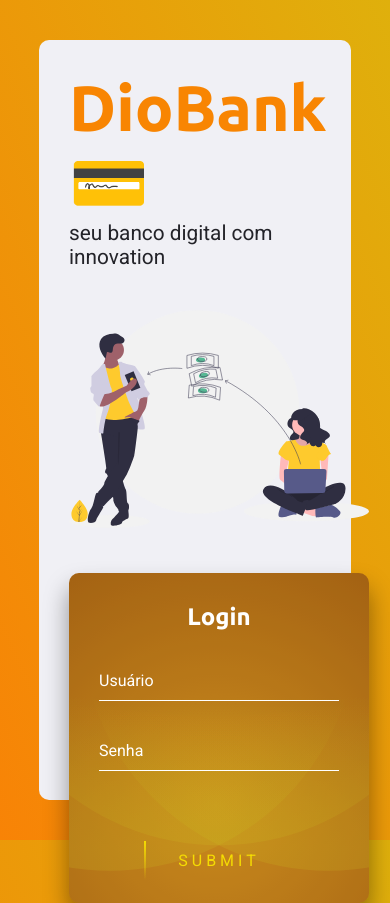
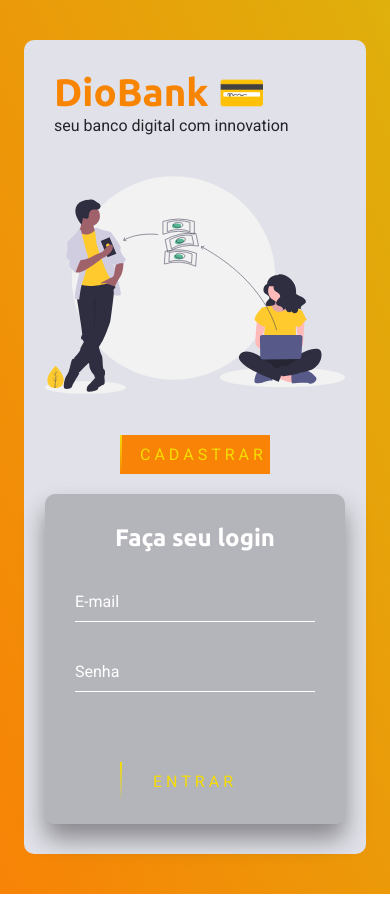
Before and after one commit to lucassgomes/diobank, a React (Create React App) app in the folder frontend/: page / in a window 390 px wide. Built offline with nearby package versions, Linux system fonts and the light colour scheme.

Commit message:
✨  button component | signup component | adjusting styles | add react-grid lib

```diff
--- a/frontend/package.json
+++ b/frontend/package.json
@@ -13,6 +13,7 @@
     "node-sass": "^4.14.1",
     "react": "^16.13.1",
     "react-dom": "^16.13.1",
+    "react-grid-system": "^7.0.2",
     "react-scripts": "3.4.1",
     "typescript": "~3.7.2"
   },
--- /dev/null
+++ b/frontend/src/components/Button/index.tsx
@@ -0,0 +1,44 @@
+import React from 'react';
+import PropTypes from 'prop-types';
+
+import './styles.scss';
+
+interface Props {
+  text: string,
+  customClass: string,
+  handleClick:() => {},
+}
+
+const Button = (props: Props) => {
+  const {
+    text,
+    customClass,
+    handleClick,
+  } = props
+
+  return (
+    <div className={` button ${customClass}`}>
+    <a href="/" onClick={handleClick}>
+      <span></span>
+      <span></span>
+      <span></span>
+      <span></span>
+    {text}
+    </a>
+    </div>
+  );
+};
+
+Button.defaultProps ={
+  text: 'CLIQUE',
+  customClass: null,
+  handleClick: null,
+}
+
+Button.protoTypes = {
+  children: PropTypes.string.isRequired,
+  customClass: PropTypes.string,
+  handleClick: PropTypes.func,
+}
+
+export default Button;
--- /dev/null
+++ b/frontend/src/components/Button/styles.scss
@@ -0,0 +1,116 @@
+.button {
+  display: flex;
+  flex-direction: row;
+  justify-content: center;
+  background: #F88306;
+}
+
+.button a {
+  width: 200px;
+  position: relative;
+  display: inline-block;
+  padding: 10px 20px;
+  color: #f4dc03;
+  font-size: 16px;
+  text-decoration: none;
+  text-transform: uppercase;
+  overflow: hidden;
+  transition: .5s;
+  // margin-top: 40px;
+  letter-spacing: 4px;
+  text-align: center;
+
+  @media screen and (max-width: 768px){
+    width: 150px;
+  }
+}
+
+.button a:hover {
+  background: #F88306;
+  color: #fff;
+  border-radius: 5px;
+  box-shadow: 0 0 5px #f4dc03,
+              0 0 25px #f4dc03,
+              0 0 50px #f4dc03,
+              0 0 100px #f4dc03;
+}
+
+.button a span {
+  position: absolute;
+  display: block;
+}
+
+.button a span:nth-child(1) {
+  top: 0;
+  left: -100%;
+  width: 100%;
+  height: 2px;
+  background: linear-gradient(90deg, transparent, #f4dc03);
+  animation: btn-anim1 1s linear infinite;
+}
+
+@keyframes btn-anim1 {
+  0% {
+    left: -100%;
+  }
+  50%,100% {
+    left: 100%;
+  }
+}
+
+.button a span:nth-child(2) {
+  top: -100%;
+  right: 0;
+  width: 2px;
+  height: 100%;
+  background: linear-gradient(180deg, transparent, #f4dc03);
+  animation: btn-anim2 1s linear infinite;
+  animation-delay: .25s
+}
+
+@keyframes btn-anim2 {
+  0% {
+    top: -100%;
+  }
+  50%,100% {
+    top: 100%;
+  }
+}
+
+.button a span:nth-child(3) {
+  bottom: 0;
+  right: -100%;
+  width: 100%;
+  height: 2px;
+  background: linear-gradient(270deg, transparent, #f4dc03);
+  animation: btn-anim3 1s linear infinite;
+  animation-delay: .5s
+}
+
+@keyframes btn-anim3 {
+  0% {
+    right: -100%;
+  }
+  50%,100% {
+    right: 100%;
+  }
+}
+
+.button a span:nth-child(4) {
+  bottom: -100%;
+  left: 0;
+  width: 2px;
+  height: 100%;
+  background: linear-gradient(360deg, transparent, #f4dc03);
+  animation: btn-anim4 1s linear infinite;
+  animation-delay: .75s
+}
+
+@keyframes btn-anim4 {
+  0% {
+    bottom: -100%;
+  }
+  50%,100% {
+    bottom: 100%;
+  }
+}
--- a/frontend/src/components/Header/styles.scss
+++ b/frontend/src/components/Header/styles.scss
@@ -1,8 +1,16 @@
 h1 {
   font-size: 4rem;
+
+  @media screen and (max-width: 425px) {
+    font-size: 2.4rem;
+  }
 }
 
 p {
   font-size: 1.3rem;
   color: var(--text-color);
+
+  @media screen and (max-width: 425px) {
+    font-size: 1rem;
+  }
 }
--- a/frontend/src/components/Login/index.tsx
+++ b/frontend/src/components/Login/index.tsx
@@ -10,11 +10,11 @@ const Login = () => {
   return (
     <>
       <div className="login-box">
-        <h2>Login</h2>
+        <h2>Faça seu login</h2>
         <form>
           <div className="user-box">
-            <input type="text" name="" required />
-            <label>Usuário</label>
+            <input type="email" name="" required />
+            <label>E-mail</label>
           </div>
       <div className="user-box">
         <input type="password" name="" required/>
@@ -26,7 +26,7 @@ const Login = () => {
           <span></span>
           <span></span>
           <span></span>
-        Submit
+        ENTRAR
       </a>
       </div>
       </form>
--- /dev/null
+++ b/frontend/src/components/SignUp/index.tsx
@@ -0,0 +1,48 @@
+import React, { FormEvent} from 'react';
+
+import './styles.scss';
+
+const Login = () => {
+  const handleLogin = (event: FormEvent) => {
+   event.preventDefault();
+  }
+
+  return (
+    <>
+      <div className="login-box">
+        <h2>Faça seu cadastro</h2>
+        <form>
+        <div className="user-box">
+            <input type="text" name="" required />
+            <label>Nome completo</label>
+          </div>
+          <div className="user-box">
+            <input type="text" name="" required />
+            <label>E-mail</label>
+          </div>
+        <div className="user-password">
+          <div className="user-box">
+            <input type="password" name="" required/>
+            <label>Senha</label>
+          </div>
+          <div className="user-box">
+            <input type="password" name="" required/>
+            <label>Confirme a senha</label>
+          </div>
+        </div>
+      <div className="user-button">
+        <a href="/" onClick={handleLogin}>
+          <span></span>
+          <span></span>
+          <span></span>
+          <span></span>
+        CADASTRAR
+      </a>
+      </div>
+      </form>
+      </div>
+    </>
+  );
+}
+
+export default Login;
--- /dev/null
+++ b/frontend/src/components/SignUp/styles.scss
@@ -0,0 +1,183 @@
+body {
+  margin:0;
+  padding:0;
+  font-family: sans-serif;
+  background: linear-gradient(#F88306, #DFB00C);
+}
+
+.login-box {
+  width: 400px;
+  height: 430px;
+  padding: 40px;
+  background: rgba(0,0,0,.2);
+  box-sizing: border-box;
+  box-shadow: 0 15px 25px rgba(0,0,0,.4);
+  border-radius: 10px;
+
+  @media screen and (max-width: 768px){
+    width: 300px;
+    height: 330px;
+    padding: 30px;
+  }
+}
+
+.login-box h2 {
+  margin: 0 0 30px;
+  padding: 0;
+  color: #fff;
+  text-align: center;
+}
+
+// .login-box .user-box {
+//   position: relative;
+// }
+
+.login-box .user-box input {
+  width: 100%;
+  padding: 10px 0;
+  font-size: 16px;
+  color: #fff;
+  margin-bottom: 30px;
+  border: none;
+  border-bottom: 1px solid #fff;
+  outline: none;
+  background: transparent;
+}
+.login-box .user-box label {
+  // position: absolute;
+  // top:0;
+  // left: 0;
+  padding: 10px 0;
+  font-size: 16px;
+  color: #fff;
+  pointer-events: none;
+  transition: .5s;
+}
+
+.user-password {
+  display: flex;
+}
+
+.login-box .user-box input:focus ~ label,
+.login-box .user-box input:valid ~ label {
+  top: -20px;
+  left: 0;
+  color: #f4dc03;
+  font-size: 12px;
+}
+
+.user-button {
+  display: flex;
+  flex-direction: row;
+  justify-content: center;
+}
+
+.login-box form a {
+  width: 200px;
+  position: relative;
+  display: inline-block;
+  padding: 10px 20px;
+  color: #f4dc03;
+  font-size: 16px;
+  text-decoration: none;
+  text-transform: uppercase;
+  overflow: hidden;
+  transition: .5s;
+  margin-top: 40px;
+  letter-spacing: 4px;
+  text-align: center;
+
+  @media screen and (max-width: 768px){
+    width: 150px;
+  }
+}
+
+.login-box a:hover {
+  background: #F88306;
+  color: #fff;
+  border-radius: 5px;
+  box-shadow: 0 0 5px #f4dc03,
+              0 0 25px #f4dc03,
+              0 0 50px #f4dc03,
+              0 0 100px #f4dc03;
+}
+
+.login-box a span {
+  position: absolute;
+  display: block;
+}
+
+.login-box a span:nth-child(1) {
+  top: 0;
+  left: -100%;
+  width: 100%;
+  height: 2px;
+  background: linear-gradient(90deg, transparent, #f4dc03);
+  animation: btn-anim1 1s linear infinite;
+}
+
+@keyframes btn-anim1 {
+  0% {
+    left: -100%;
+  }
+  50%,100% {
+    left: 100%;
+  }
+}
+
+.login-box a span:nth-child(2) {
+  top: -100%;
+  right: 0;
+  width: 2px;
+  height: 100%;
+  background: linear-gradient(180deg, transparent, #f4dc03);
+  animation: btn-anim2 1s linear infinite;
+  animation-delay: .25s
+}
+
+@keyframes btn-anim2 {
+  0% {
+    top: -100%;
+  }
+  50%,100% {
+    top: 100%;
+  }
+}
+
+.login-box a span:nth-child(3) {
+  bottom: 0;
+  right: -100%;
+  width: 100%;
+  height: 2px;
+  background: linear-gradient(270deg, transparent, #f4dc03);
+  animation: btn-anim3 1s linear infinite;
+  animation-delay: .5s
+}
+
+@keyframes btn-anim3 {
+  0% {
+    right: -100%;
+  }
+  50%,100% {
+    right: 100%;
+  }
+}
+
+.login-box a span:nth-child(4) {
+  bottom: -100%;
+  left: 0;
+  width: 2px;
+  height: 100%;
+  background: linear-gradient(360deg, transparent, #f4dc03);
+  animation: btn-anim4 1s linear infinite;
+  animation-delay: .75s
+}
+
+@keyframes btn-anim4 {
+  0% {
+    bottom: -100%;
+  }
+  50%,100% {
+    bottom: 100%;
+  }
+}
--- a/frontend/src/pages/LandingPage/index.tsx
+++ b/frontend/src/pages/LandingPage/index.tsx
@@ -1,29 +1,33 @@
 import React from 'react';
+import { Container, Row, Col } from 'react-grid-system';
 import './styles.scss';
 
 import Header from '../../components/Header';
 import Login from '../../components/Login';
+import SignUp from '../../components/SignUp';
+import Button from '../../components/Button';
 
 import image from '../../assets/img/landing-page.svg';
 
 const LandingPage = () => {
   return (
-    <>
+    <Container>
       <div className="landing-background">
-      <div className="landing-header">
-        <Header />
+        <Col lg={12} className="landing-header">
+          <Header />
+        </Col>
+      <Col lg={12} md={6} className="landing-content">
+        <Col lg={6} md={3} sm={5} className="landing-content__image">
+          <img src={image} alt="duas pessoas transferindo dinheiro"/>
+        </Col>
+      <Col lg={6}  md={3} sm={5}className="landing-content__user">
+        <Button text="CADASTRAR"/>
+        <Login />
+      </Col>
+      </Col>
       </div>
-      <div className="landing-content">
-        <div className="landing-content__image">
-          <img src={image} alt="duas pessoas transferindo dinheiro"/>
-        </div>
-        <div className="landing-content__user">
-          <Login />
-        </div>
-      </div>
-      </div>
-    </>
-  )
+    </Container>
+  );
 };
 
 export default LandingPage;
--- a/frontend/src/pages/LandingPage/styles.scss
+++ b/frontend/src/pages/LandingPage/styles.scss
@@ -1,10 +1,21 @@
 .landing-background {
-  background-color: #F0F0F5;
-  width: 80vw;
-  height: 90vh;
+
+  background-color: #e1e1e9;
+
+  background-image: url('https://www.solidbackgrounds.com/images/1920x1080/1920x1080-amber-orange-solid-color-background.jpg');
+  background-repeat: repeat-y;
+  background-size: 50% auto;
+  background-position: right;
+
+  width: 95%;
+  height: 90%;
   margin: 40px auto;
   padding: 30px;
   border-radius: 10px;
+
+  @media screen and (max-width: 425px) {
+    background-image: none;
+  }
 }
 
 .landing-content {
@@ -13,16 +24,17 @@
   justify-content: space-between;
   align-items: center;
 
-  @media screen and (max-width: 768px){
+  @media screen and (max-width: 425px){
     flex-direction: column;
   }
 
   &__image {
-    margin: 0 auto;
+    display: flex;
+    justify-content: center;
 
     img {
-      width: 600px;
-      height: 600px;
+      width: 490px;
+      height: 490px;
 
       @media screen and (max-width: 768px){
         width: 300px;
@@ -33,10 +45,11 @@
 }
 
 .landing-content__user {
-  background-image: url('../../assets/img/background.svg');
-  background-repeat: no-repeat;
-  background-position: center;
-  border-radius: 10px;
-  background-size: cover;
-  margin: 0 auto;
+  display: flex;
+  flex-direction: column;
+  align-items: center;
+
+  .button {
+    margin-bottom: 20px;
+  }
 }
```
Also changed, not shown: 1 other file (tests, documents, lock files or other folders).
